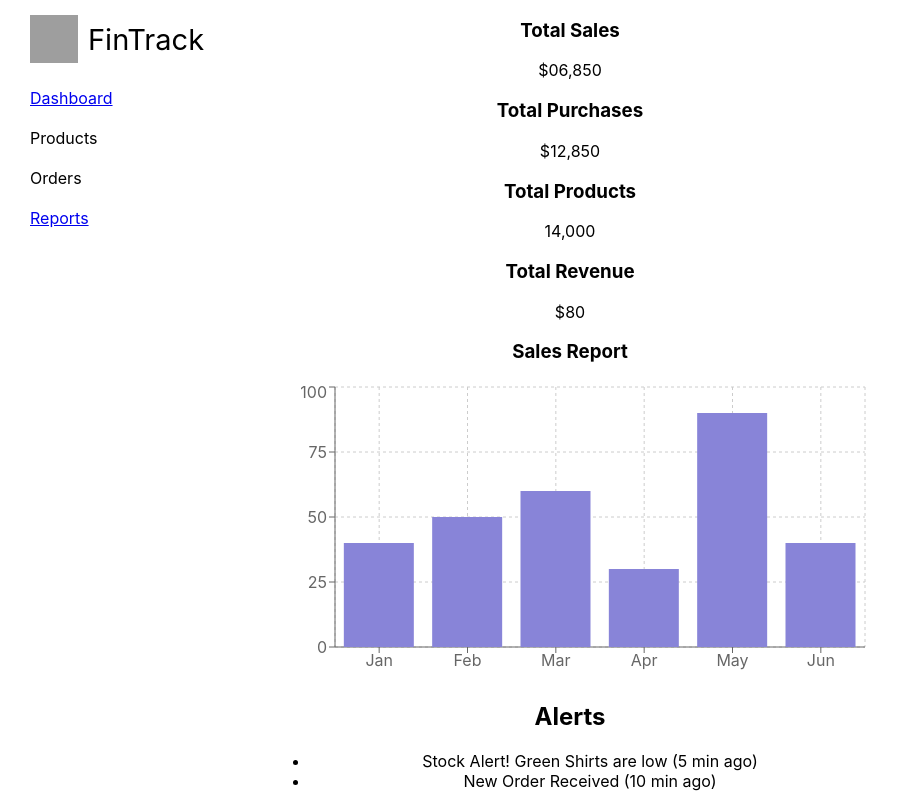
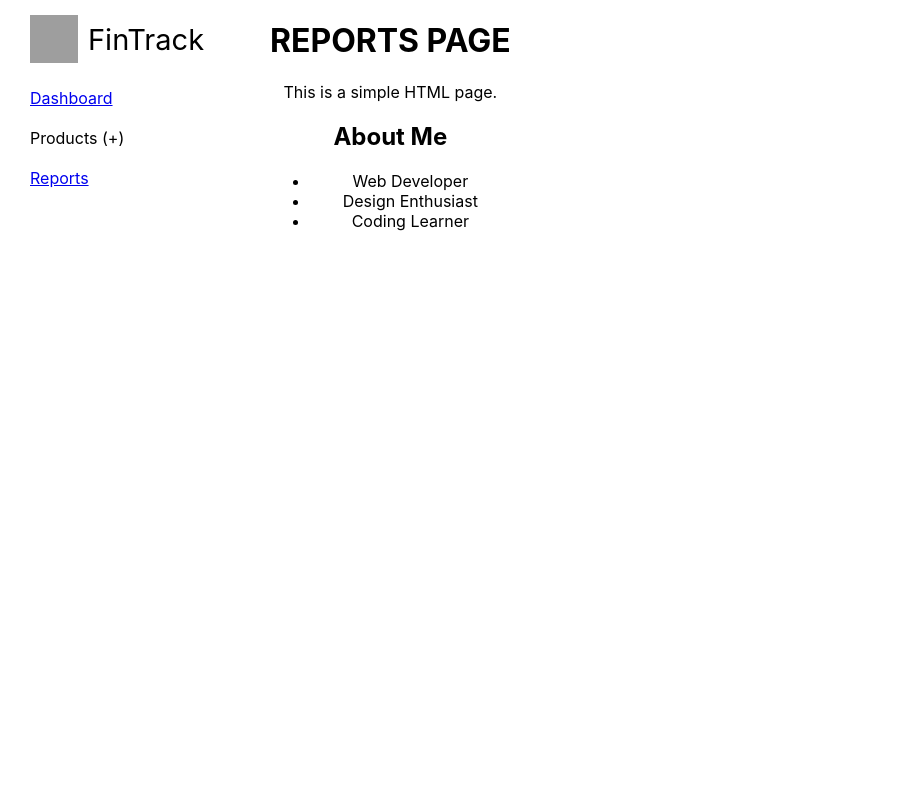
Before and after one commit to munkkeystudios/Shop-Management-System, a React (Create React App) app in the folder dashboard/: page /reports in a window 1280 px wide. Shown: the top 800 px of the page, without its empty margins (0-899 px from the left). Built offline with nearby package versions, Linux system fonts and the light colour scheme; grey boxes are pictures that could not be loaded.

Commit message:
succesfully connected pages

```diff
--- a/dashboard/src/App.js
+++ b/dashboard/src/App.js
@@ -63,12 +63,24 @@
 import React from "react";
 import "./App.css";
 import MainDashboard from "./pages/main_dashboard"; // Ensure correct path
+import {BrowserRouter, Routes, Route} from 'react-router-dom';
+import AllProducts from "./pages/all_products";
+import Inventory from "./pages/inventory";
+import Reports from "./pages/reports";
+
 
 function App() {
   return (
-    <div className="App">
-      <MainDashboard />
-    </div>
+    <BrowserRouter>
+      <div className="App">
+        <Routes>
+          <Route path="/" element={<MainDashboard />} />
+          <Route path="/all_products" element={<AllProducts />} />
+          <Route path="/inventory" element={<Inventory />} />
+          <Route path="/reports" element={<Reports />} />
+        </Routes>
+      </div>
+    </BrowserRouter>
   );
 }
 
--- a/dashboard/src/components/sidebar.js
+++ b/dashboard/src/components/sidebar.js
@@ -1,5 +1,7 @@
 import React, { useState } from 'react';
 import { Nav } from 'react-bootstrap';
+import { Link } from 'react-router-dom';
+
 
 // sidebar layout:
 const SideBar = ({ children }) => {
@@ -97,32 +99,22 @@ function ToolsSidebar() {
                 <span style={{ fontWeight: 'semi-bold', fontSize: '29px' }}>FinTrack</span>
             </div>
             <Nav.Item style={{ padding: '10px 15px', textAlign: 'left', paddingLeft: '30px' }}>
-                <Nav.Link href="/dashboard">Dashboard</Nav.Link>
+                <Nav.Link href="/">Dashboard</Nav.Link>
             </Nav.Item>
 
-            <SideBar.Dropdown title="Products">
-                <SideBar.Item
+            <SideBar.Dropdown title="Products  (+)">
+                <Link to="/all_products"> <SideBar.Item
                     title="All Products"
                     onClick={() => handleItemClick("All Products")}
-                />
+                /> </Link>
                 <SideBar.Item
                     title="Create Product"
-                    onClick={() => handleItemClick("Create Product")} />
-                <SideBar.Item
+                    onClick={() => handleItemClick("Create Product")}
+                />
+                <Link to="/inventory"> <SideBar.Item
                     title="Inventory"
                     onClick={() => handleItemClick("Inventory")}
-                />
-            </SideBar.Dropdown>
-
-            <SideBar.Dropdown title="Orders">
-                <SideBar.Item
-                    title="Order List"
-                    onClick={() => handleItemClick("Order List")}
-                />
-                <SideBar.Item
-                    title="Create Order"
-                    onClick={() => handleItemClick("Create Order")}
-                />
+                /> </Link>
             </SideBar.Dropdown>
 
             <Nav.Item style={
--- /dev/null
+++ b/dashboard/src/pages/inventory.js
@@ -0,0 +1,17 @@
+import React from 'react';
+import Sidebar from '../components/sidebar';
+
+
+const Inventory = () => {
+  return (
+    <div style={{ display: 'flex' }}>
+      <Sidebar />
+      <div className="container">
+        <h1>Inventory PAGE</h1>
+        <p>This is a simple HTML page.</p>
+      </div>
+    </div>
+  );
+}
+
+export default Inventory;
--- a/dashboard/src/pages/pos.js
+++ b/dashboard/src/pages/reports.js
@@ -2,12 +2,12 @@ import React from 'react';
 import Sidebar from '../components/sidebar';
 
 
-const Pos = () => {
+const Reports = () => {
   return (
     <div style={{ display: 'flex' }}>
       <Sidebar />
       <div className="container">
-        <h1>POS SITE</h1>
+        <h1>REPORTS PAGE</h1>
         <p>This is a simple HTML page.</p>
         <section>
           <h2>About Me</h2>
@@ -22,4 +22,4 @@ const Pos = () => {
   );
 }
 
-export default Pos;
+export default Reports;
```
Lines whose indentation alone changed are shown as unchanged.
